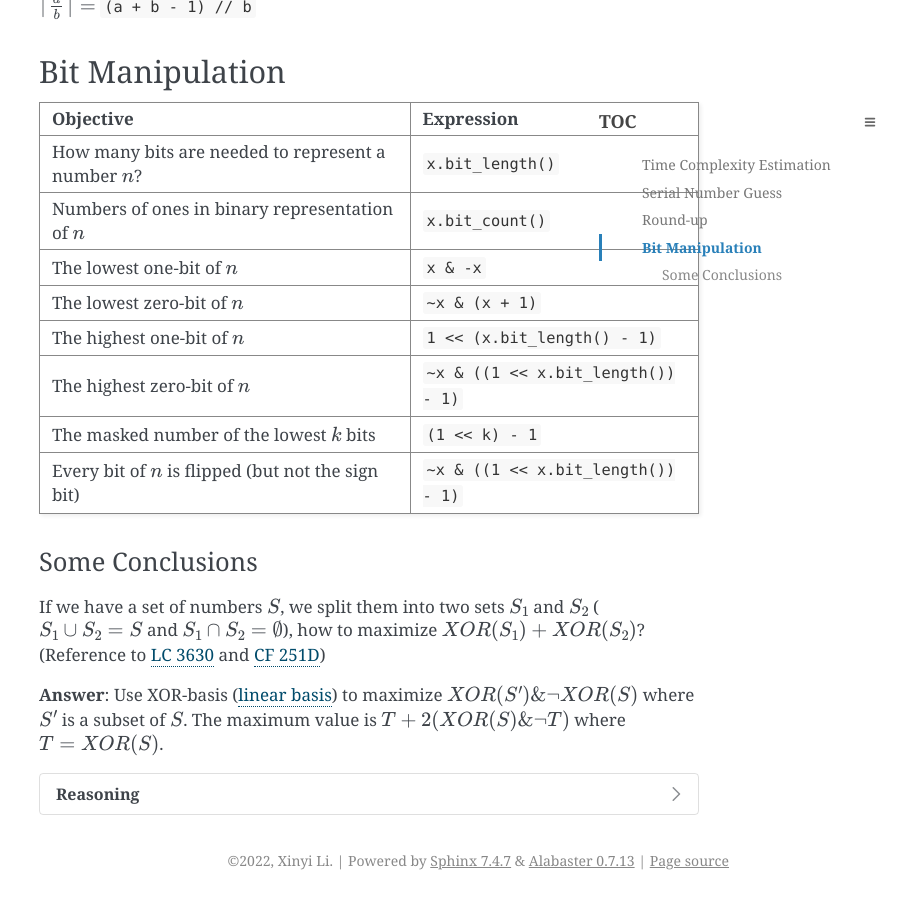
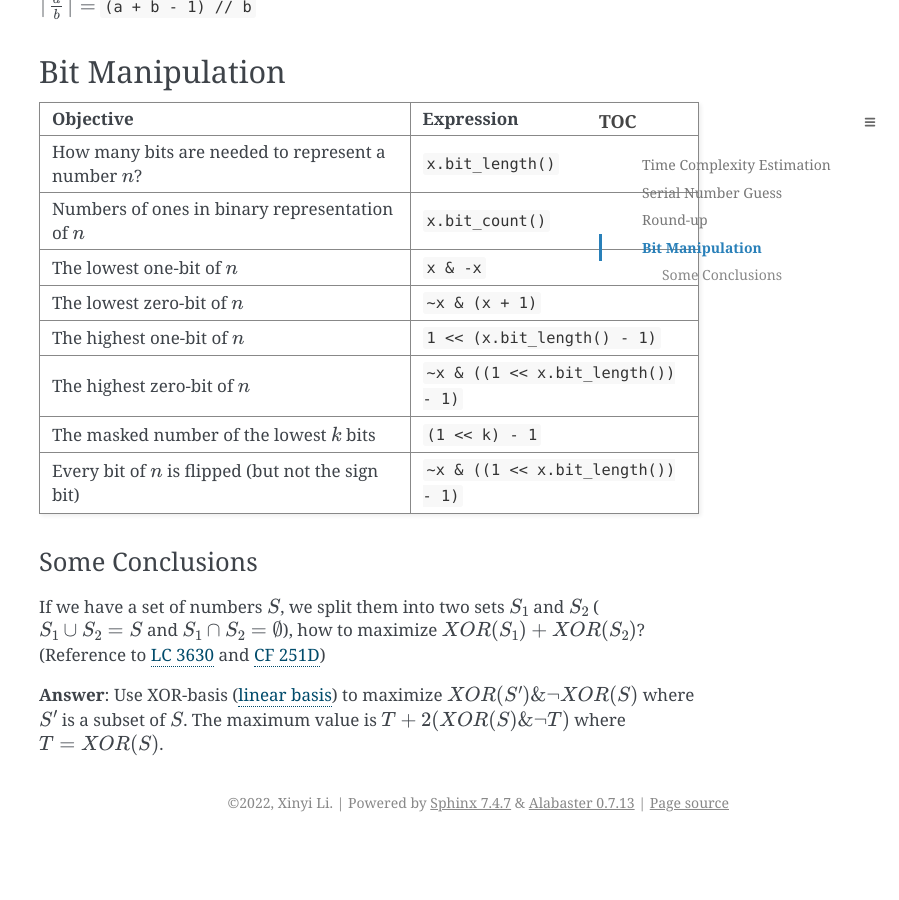
Before and after one commit to li-xin-yi/lctemplates, a Sphinx documentation site: the page built from docs/source/other-tricks.md, in a window 1280 px wide and 900 px high, scrolled down 845 px. Shown: the whole window, without its empty margins (381-1280 px from the left). Built offline with Sphinx 7.4.7, drawn with Linux system fonts in a browser that asks for light colours; after the commit the page ends 1687 px from its top, so only the background shows below that.

Commit message:
Fix formatting of reasoning section in XOR maximization explanation

`````diff
--- a/docs/source/other-tricks.md
+++ b/docs/source/other-tricks.md
@@ -44,7 +44,7 @@
 
 **Answer**: Use XOR-basis ([linear basis](https://en.wikipedia.org/wiki/Linear_basis)) to maximize $XOR(S^\prime) \& \neg XOR(S)$ where $S^\prime$ is a subset of $S$. The maximum value is $T + 2 (XOR(S) \& \neg T)$ where $T = XOR(S)$.
 
-````{dropdown} Reasoning
+<!-- ````{dropdown} Reasoning
 
 > For any non-negative $a$ and $b$, we have
 >
@@ -60,4 +60,4 @@
 So the maximum value is obtained by choosing every $x_i \ \& \ \neg T_i$ as largest as possible.
 
 
-````
+```` -->
`````
